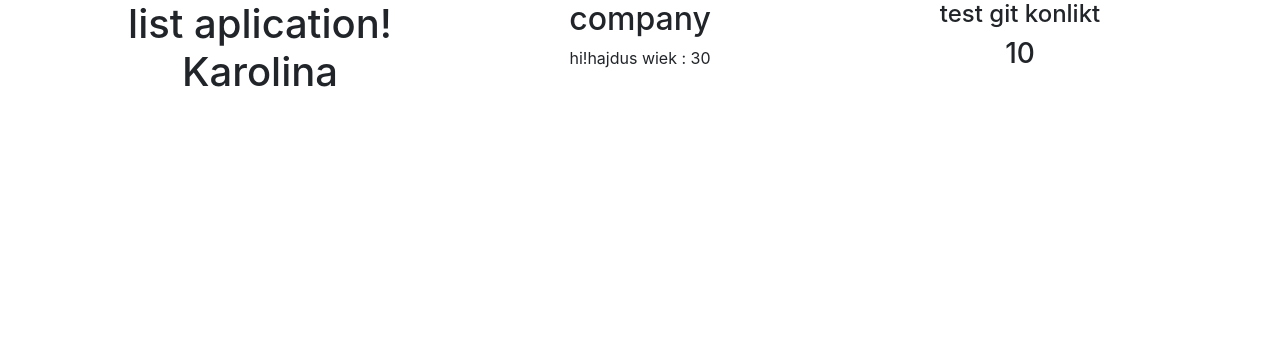
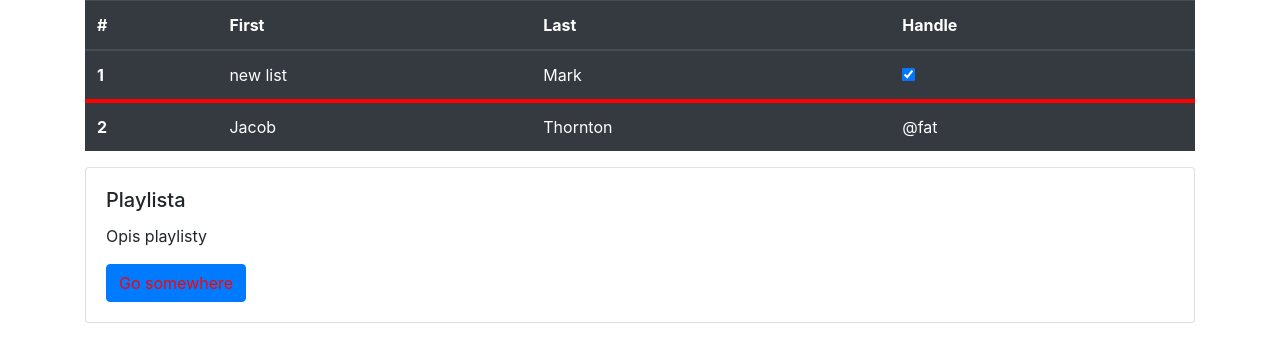
Before and after one commit to hihajdus/ingredients, an Angular app: page / in a window 1280 px wide. Shown: the top 362 px of the page. Built offline with nearby package versions, Linux system fonts and the light colour scheme.

Commit message:
15 ng-template

```diff
--- a/src/app/app.component.css
+++ b/src/app/app.component.css
@@ -0,0 +1,6 @@
+.card-body {
+    /* margin: 20px 0; */
+}
+a[href$="pdf" i] {
+    color: red;
+}
--- a/src/app/app.component.html
+++ b/src/app/app.component.html
@@ -1,9 +1,10 @@
+  <style>
+    .playlist-row {
+      border-bottom: 4px solid transparent;
+    }
+  </style>
   <div class="container">
-    <div class="row">
-      <div class="col-6"></div>
-      <div class="col-6"></div>
-    </div>
-    <div class="row" style="text-align:center">
+    <!-- <div class="row" style="text-align:center">
       <div class="col">
         <h1>list {{ title }}! {{ person.name }}</h1>
       </div>
@@ -14,5 +15,72 @@
           <h4>test git konlikt</h4>
           <h3>{{counter}}</h3>
       </div>
+    </div> -->
+    <table class="table table-dark">
+      <thead>
+        <tr>
+          <th scope="col">#</th>
+          <th scope="col">First</th>
+          <th scope="col">Last</th>
+          <th scope="col">Handle</th>
+        </tr>
+      </thead>
+      <tbody>
+          <!-- [style.fontSize.px]=" size " -->
+          <!-- [ngClass]="getClasses()"  -->
+        <tr [ngClass]="{'table-active' : selected == playlist, 'playlist-row' : true}"
+        [ngStyle]="getPlaylistStyle(playlist)"
+        (click)="selected = playlist" >
+          <th scope="row">1</th>
+          <td>{{playlist.name}}</td>
+          <td>Mark</td>
+          <td>
+            <input type="checkbox" [(ngModel)]="playlist.favourite">
+          </td>
+        </tr>
+        <tr [ngClass]="{'table-active' : selected == playlist, 'playlist-row' : null}"
+        (click)="selected = null"
+        [class.table-active]="selected == null" >
+          <th scope="row">2</th>
+          <td>Jacob</td>
+          <td>Thornton</td>
+          <td>@fat</td>
+        </tr>
+      </tbody>
+    </table>
+    <div class="card">
+      <div class="card-body">
+        <h5 class="card-title">Playlista</h5>
+        <p class="card-text">Opis playlisty</p>
+        <a href="pdf" class="btn btn-primary">Go somewhere</a>
+      </div>
+      <ng-template [ngIf]="selected != null">
+        <div class="card-body">
+          <div class="form-group">
+            <label for="colFormLabel">Name:</label>
+            <input class="form-control" type="text" [(ngModel)]="selected.name">
+          </div>
+          <div class="form-group">
+            <label for="colFormLabel">Tracks:</label>
+            <input type="number" [value]="selected.tracks +' utworów'" class="form-control">
+          </div>
+          <div class="form-group">
+            <label for="colFormLabel">Color:</label>
+            <input type="color"
+            [(ngModel)]="selected.color">
+          </div>
+          <div class="form-group">
+              <label for="colFormLabel">Font Size:</label>
+              <input type="number">
+            </div>
+          <div class="form-group">
+            <label for="colFormLabel">Favourite</label>
+            <input type="checkbox" [(ngModel)]="selected.favourite">
+          </div>
+          <div class="form-group">
+            <button type="button" class="btn btn-outline-success float-right" (click)="onSave($event)">Success</button>
+          </div>
+        </div>
+      </ng-template>
     </div>
   </div>
--- a/src/app/app.component.ts
+++ b/src/app/app.component.ts
@@ -1,5 +1,4 @@
 import { Component } from '@angular/core';
-
 @Component({
   selector: 'app-root',
   templateUrl: './app.component.html',
@@ -8,22 +7,63 @@ import { Component } from '@angular/core';
 export class AppComponent {
   title = 'aplication';
 
-  get getAge() {
-    return (new Date().getFullYear()) - this.person.birthdate
+  selected = null;
+
+  playlist = {
+    name : "new list",
+    tracks : 24,
+    color : 'red',
+    favourite : true,
   }
-  person = {
-    name : 'Karolina' ,
-    birthdate : 1988 ,
-    company:{
-      name : 'hi!hajdus'
-    }
+  font = {
+    size : 4,
   }
 
-  counter = 0;
+  getPlaylistStyle(playlist) {
+    return {
+      borderBottomColor:playlist.color
+    }
+  };
 
-  constructor() {
-    setInterval(()=>{
-      this.counter++;
-    },500)
-  }
+
+
+
+
+
+
+  // getClasses() {
+  //   return {
+  //     table-active : selected == playlist,
+  //     playlist-row : true
+  //   }
+  // };
+
+
+  onSave(event){
+    console.log('zapisano', event);
+  };
+
+
+
+
+
+
+
+
+  // get getAge() {
+  //   return (new Date().getFullYear()) - this.person.birthdate
+  // }
+  // person = {
+  //   name : 'Karolina' ,
+  //   birthdate : 1988 ,
+  //   company:{
+  //     name : 'hi!hajdus'
+  //   }
+  // }
+  // counter = 0;
+  // constructor() {
+  //   setInterval(()=>{
+  //     this.counter+1;
+  //   },500)
+  // }
 }
--- a/src/app/app.module.ts
+++ b/src/app/app.module.ts
@@ -1,6 +1,6 @@
 import { BrowserModule } from '@angular/platform-browser';
 import { NgModule } from '@angular/core';
-// import { FormsModule } from '@angular/forms';
+import { FormsModule } from '@angular/forms';
 // import { HttpModule } from '@angular/http';
 
 import { AppComponent } from './app.component';
@@ -10,7 +10,8 @@ import { AppComponent } from './app.component';
     AppComponent
   ],
   imports: [
-    BrowserModule
+    BrowserModule,
+    FormsModule
   ],
   providers: [],
   bootstrap: [AppComponent]
```
